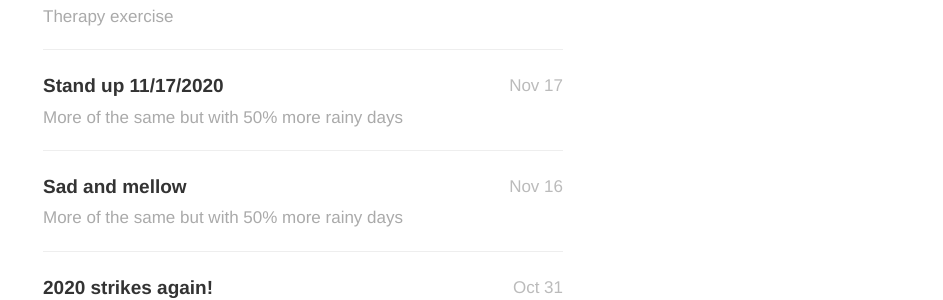
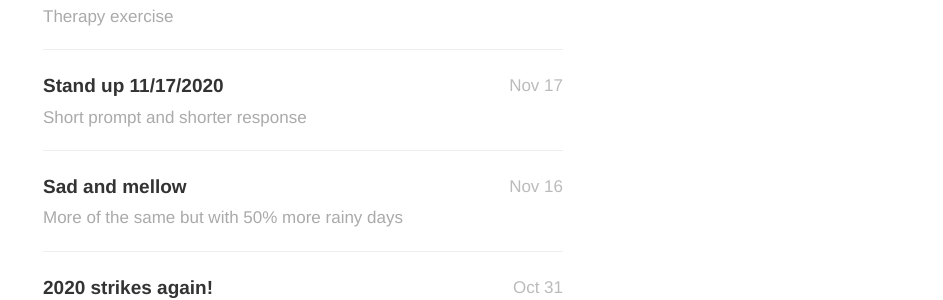
Before and after one commit to ljzhong/ljzhong.github.io, a Jekyll site: the page built from index.html, in a window 1280 px wide. Shown: the part 468-768 px from the top of the page, without its empty margins (337-1280 px from the left). Built offline with Jekyll 4.4.1, drawn with Linux system fonts in a browser that asks for light colours; nearby versions of some CDN libraries; the list of posts is cut into pages by our own code.

```diff
--- a/_config.yml
+++ b/_config.yml
@@ -22,7 +22,7 @@ url:            'https://www.itslindajulia.com/'
 author:         'Linda Julia'
 authorInsta:    'itslindajulia'
 
-permalink:       /404.html
+permalink:       /:year/:month/:title
 
 defaults:
     -
--- a/_posts/2020-11-17-2020-stand-up.md
+++ b/_posts/2020-11-17-2020-stand-up.md
@@ -1,7 +1,7 @@
 ---
 title: "Stand up 11/17/2020"
 date: 2020-11-17 00:00:00
-description: More of the same but with 50% more rainy days
+description: Short prompt and shorter response
 published: true
 category: standup
 ---
```
